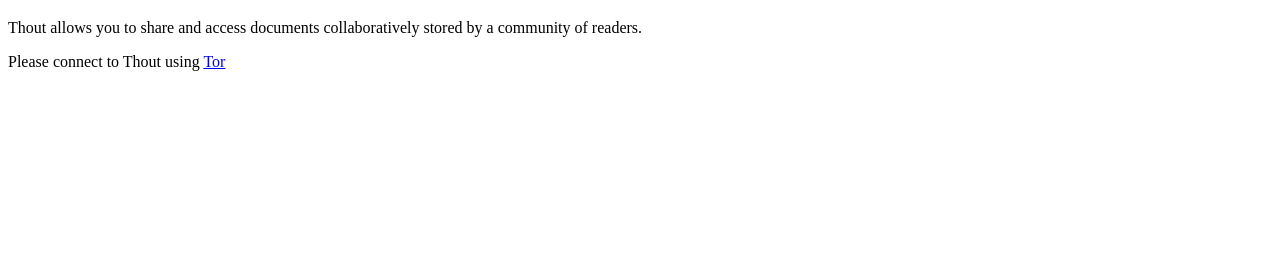
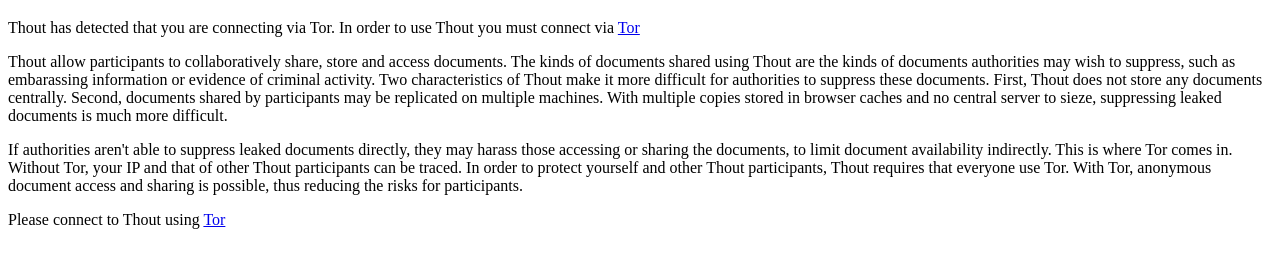
Before and after one commit to DrDub/thout, a plain HTML site: page client/no_tor.html in a window 1280 px wide. Shown: the part 61-328 px from the top of the page. Drawn offline with Linux system fonts and the light colour scheme.

Commit message:
Text for no_tor.html (resolves #5)

```diff
--- a/client/no_tor.html
+++ b/client/no_tor.html
@@ -8,9 +8,13 @@
 <body>
 <h1>Welcome to Thout</h1>
 
-<p> Thout allows you to share and access documents collaboratively
-stored by a community of readers.  </p>
+<p>Thout has detected that you are connecting via Tor. In order to use Thout you must connect via <a href="https://torproject.org">Tor</a></p>
 
-<p> Please connect to Thout using <a href="https://torproject.org">Tor</a></p>
+<p>Thout allow participants to collaboratively share, store and access documents. The kinds of documents shared using Thout are the kinds of documents authorities may wish to suppress, such as embarassing information or evidence of criminal activity. Two characteristics of Thout make it more difficult for authorities to suppress these documents. First, Thout does not store any documents centrally. Second, documents shared by participants may be replicated on multiple machines. With multiple copies stored in browser caches and no central server to sieze, suppressing leaked documents is much more difficult.</p>
 
-</body> </html>
+<p>If authorities aren't able to suppress leaked documents directly, they may harass those accessing or sharing the documents, to limit document availability indirectly. This is where Tor comes in. Without Tor, your IP and that of other Thout participants can be traced. In order to protect yourself and other Thout participants, Thout requires that everyone use Tor. With Tor, anonymous document access and sharing is possible, thus reducing the risks for participants.</p>
+
+<p>Please connect to Thout using <a href="https://torproject.org">Tor</a></p>
+
+</body>
+</html>
```
